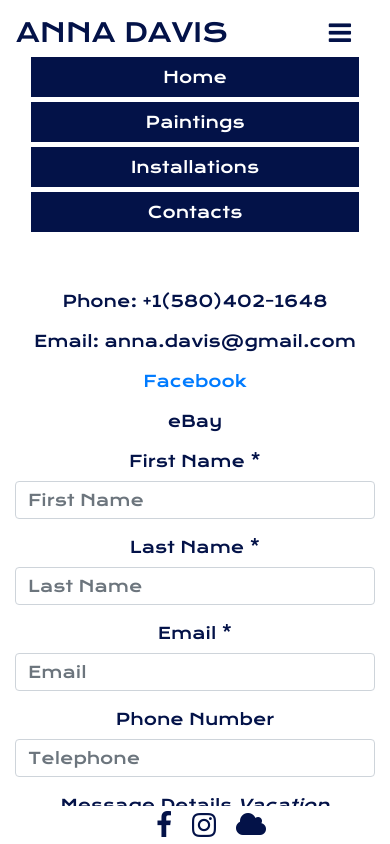
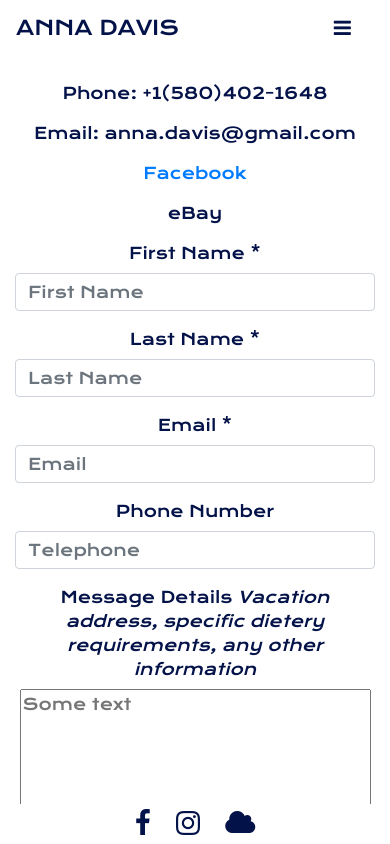
Before and after one commit to Sakela/AnnaStudio, a website: page index.html in a window 390 px wide. Both pictures are taken after a click on the link "Contacts". Shown: the top 844 px of the page. Drawn offline with nearby package versions, Linux system fonts and the light colour scheme; some packages are replaced by stand-ins of ours.

Commit message:
Sticky fixed footer with social media links for mobile devices

```diff
--- a/art-contacts/art-contacts.component.js
+++ b/art-contacts/art-contacts.component.js
@@ -8,6 +8,7 @@ angular.
 			console.log('contacts page');
 			$('#navHeader').addClass('nav-brand-section');
 			$('.navbar-toggler').show();
+			$('#navbarNav').addClass("collapse navbar-collapse");
 
 			// send data to action.php on submit
 					self.handleFormSubmit = function (booking) {
--- a/art-contacts/art-contacts.template.html
+++ b/art-contacts/art-contacts.template.html
@@ -1,13 +1,13 @@
 
-<div class="contacts container text-center">
+<div class="container-fluid text-center">
 	<div class="row">
-		<div class="contacts-data col-md-6">
+		<div class="col-sm">
 			<p>Phone: +1(580)402-1648</p>
 			<p>Email: anna.davis@gmail.com</p>
 			<p><a ng-href="https://www.facebook.com/anna.zaluybynska" target="#">Facebook</a></p>
 			<p><a ng-href="">eBay</a></p>
 		</div>
-		<div class="contacts-form col-md-6">
+		<div class="col-sm">
 			<form name="message" method="post" ng-submit="$ctrl.handleFormSubmit(booking)">
 				<!-- <input class="form-control contacts-email" name="messageText" placeholder="Your email here">
 				<textarea class="form-control contacts-textarea" rows="4" id="comment" placeholder="Type message here"></textarea> -->
--- a/art-installations/art-installations.component.js
+++ b/art-installations/art-installations.component.js
@@ -9,7 +9,6 @@ angular.
 			console.log('hi installations');
 			$('#navHeader').addClass('nav-brand-section');
 			$('.navbar-toggler').show();
-
 			$('#navbarNav').addClass("collapse navbar-collapse");
 
 			self.isActive = false;
--- a/art-list/art-list.component.js
+++ b/art-list/art-list.component.js
@@ -13,8 +13,6 @@ angular.
 			$('#navHeader').addClass('nav-brand-section');
 			$('.navbar-toggler').show();
 			$('#navbarNav').addClass("collapse navbar-collapse");
-			// $('.fa-bars').attr('aria-expanded', false);
-			// $('.fa-bars').addClass("collapsed");
 
 
 			self.redirectToPainting = function(myEvent, painting) {
--- a/index.html
+++ b/index.html
@@ -30,6 +30,7 @@
 
 <body>
 	<nav class="navbar navbar-expand-md">
+
 		<div class="col-md-4 nav-brand-section" id="navHeader">
 			<img src="img/vectorpaint.svg" class="header-image image-fluid align-middle">
 	    	<a href="/" class="navbar-brand align-middle">ANNA DAVIS</a>
@@ -50,7 +51,7 @@
 		    </div>
 		</div>
 
-		<div class="col-md-4 text-right navbar-icons">
+		<div class="col-md-4 text-center fixed-bottom navbar-icons">
 			<i class="fa fa-facebook"></i>
 			<i class="fa fa-instagram"></i>
 			<i class="fa fa-cloud"></i>
--- a/style.css
+++ b/style.css
@@ -23,30 +23,16 @@
 
 .navbar-brand {
   color: #031248;
-  font-size: 26px;
+  font-size: 20px;
   display: flex;
   justify-content: center;
   margin-right: unset;
 }
 
-.nav-borders {
-
-}
-
-.nav-borders:hover  {
-	/*border-top : 1px solid #031248;
-	border-bottom : 1px solid #031248;*/
-}
-
 .navbar-icons {
-  bottom: 0;
-  display: flex;
-  justify-content: center;
   background-color: white;
-  width: 100%;
   padding-top: 5px;
   padding-bottom: 5px;
-  position: fixed;
 }
 
 .nav-link-block > li:nth-child(4) {
@@ -61,7 +47,7 @@
 }
 
 .fa-bars {
-  font-size: 26px;
+  font-size: 20px;
   color: #031248;
 }
 
```
Also changed, not shown: art-list/art-list.template.html (+4 -5 lines).
